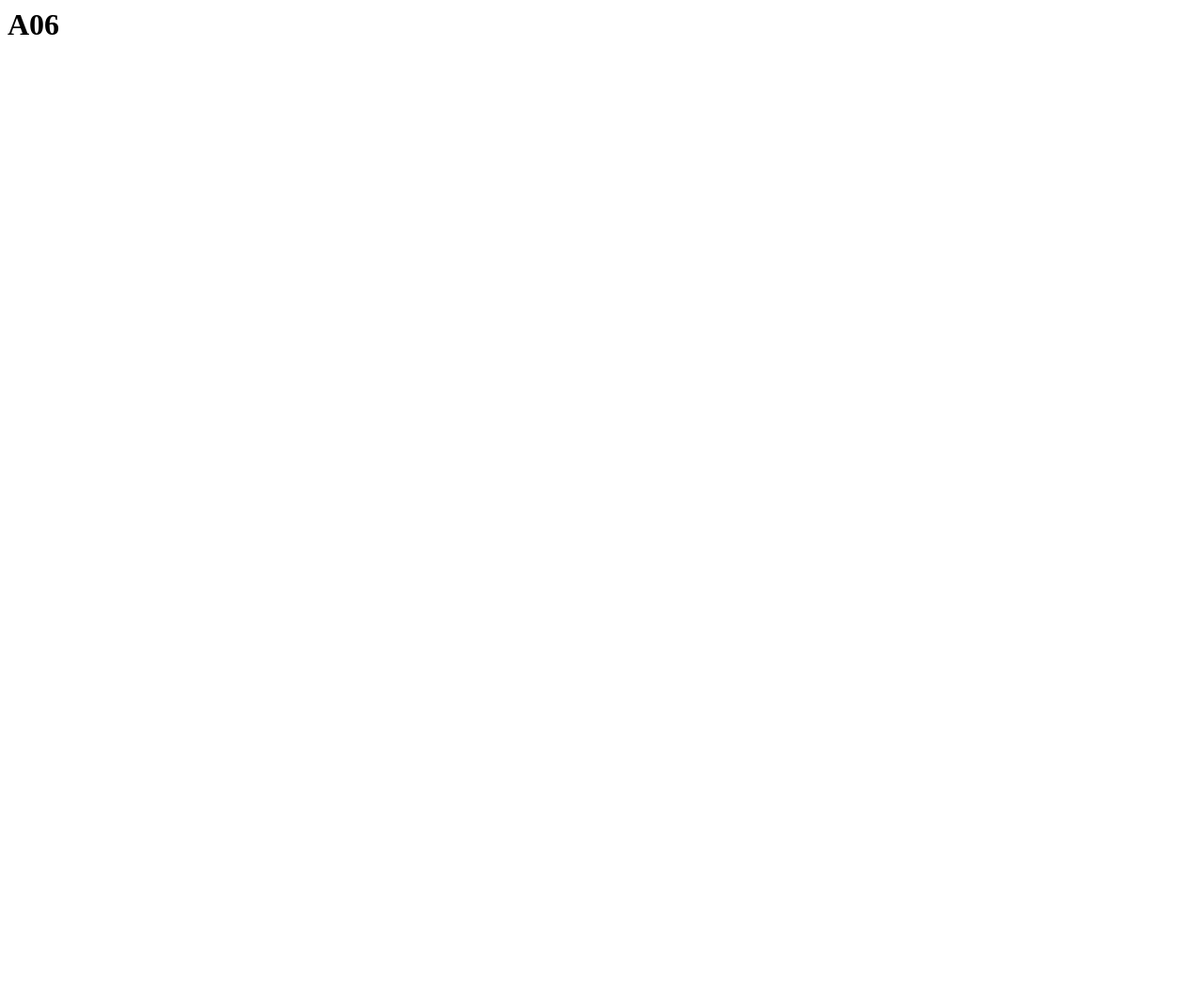
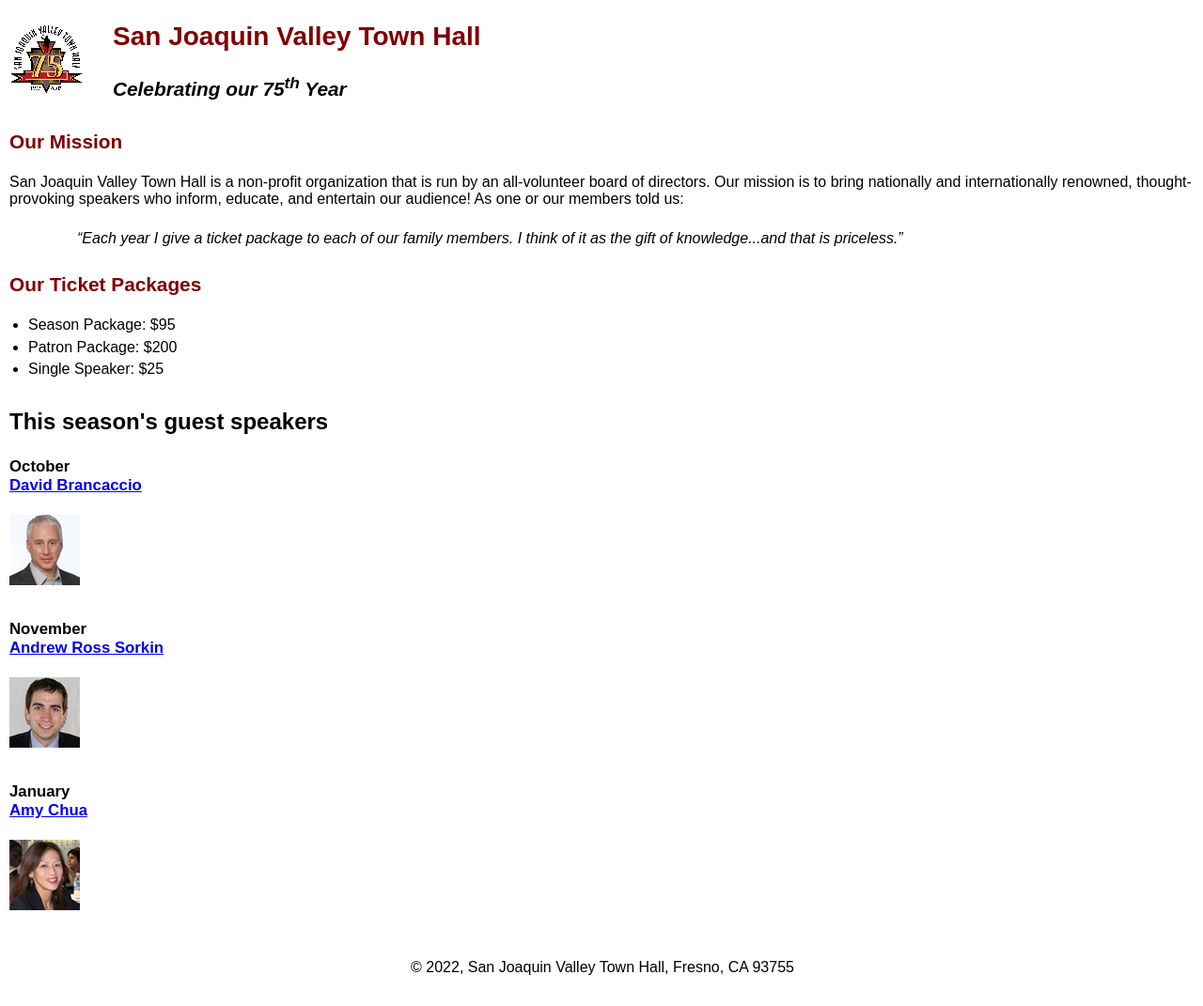
Before and after one commit to umarf2004/A06, a plain HTML site: page index.html in a window 1280 px wide. Shown: the whole page at 94% size. Before the commit the page ends 800 px from the top, so only its background shows below. Drawn offline with Linux system fonts and the light colour scheme.

Commit message:
Update index.html

```diff
--- a/index.html
+++ b/index.html
@@ -1 +1,45 @@
-<h1>A06</h1>
+<!DOCTYPE html>
+<html lang="en">
+
+<head>
+	<meta charset="utf-8">
+	<title>San Joaquin Valley Town Hall</title>
+	<link rel="shortcut icon" href="images/favicon.ico">
+	<link rel="stylesheet" href="styles/c4_main.css">
+	</head>
+
+<body>
+	<header>
+		<img src="images/town_hall_logo.gif" alt="Town Hall logo" height="80">
+		<h2>San Joaquin Valley Town Hall</h2>
+		<h3>Celebrating our 75<sup>th</sup> Year</h3>
+	</header>
+	<main>
+		<h2>Our Mission</h2>
+		<p>San Joaquin Valley Town Hall is a non-profit organization that is run by an
+			all-volunteer board of directors. Our mission is to bring nationally and
+			internationally renowned, thought-provoking speakers who inform, educate,
+			and entertain our audience! As one or our members told us:</p>
+		<blockquote>&ldquo;Each year I give a ticket package to each of our family members.
+			I think of it as the gift of knowledge...and that is priceless.&rdquo;</blockquote>
+
+		<h2>Our Ticket Packages</h2>
+		<ul>
+			<li>Season Package: $95</li>
+			<li>Patron Package: $200</li>
+			<li>Single Speaker: $25</li>
+		</ul>
+
+		<h1>This season's guest speakers</h1>
+		<h3>October<br><a href="speakers/brancaccio.html">David Brancaccio</a></h3>
+		<img src="images/brancaccio75.jpg" alt="David Brancaccio photo">
+		<h3>November<br><a href="speakers/sorkin.html">Andrew Ross Sorkin</a></h3>
+		<img src="images/sorkin75.jpg" alt="Andrew Ross Sorkin photo">
+		<h3>January<br><a href="speakers/chua.html">Amy Chua</a></h3>
+		<img src="images/chua75.jpg" alt="Amy Chua photo">
+	</main>
+	<footer>
+		<p>&copy; 2022, San Joaquin Valley Town Hall, Fresno, CA 93755</p>
+	</footer>
+</body>
+</html>
```
